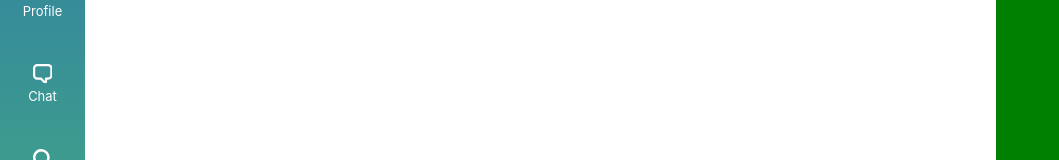
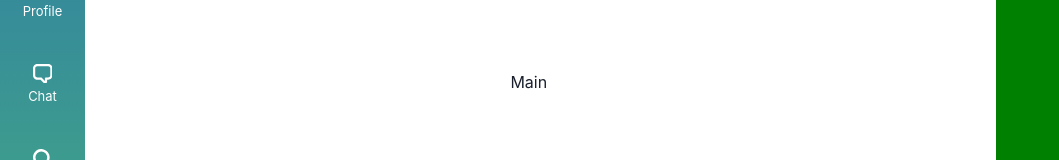
Before and after one commit to transcendence42/ft_transcendence, a React (Create React App) app in the folder front/: page / in a window 1280 px wide. Shown: the part 318-478 px from the top of the page, without its empty margins (0-1059 px from the left). Built offline with nearby package versions, Linux system fonts and the light colour scheme.

Commit message:
feat: route 정상 작동하게 고침

```diff
--- a/front/src/App.tsx
+++ b/front/src/App.tsx
@@ -1,16 +1,38 @@
 import * as React from 'react';
 import { ChakraProvider, Flex, Box, theme, Center } from '@chakra-ui/react';
+import { BrowserRouter as Router, Switch, Route } from 'react-router-dom';
 
 import { Navigation } from './UI/organisms/Navigation';
+import Main from './pages/Main';
+import Profile from './pages/Profile';
+import Chat from './pages/Chat';
+import Game from './pages/Game';
 
 export const App = () => (
   <ChakraProvider theme={theme}>
+    <Router>
       <Flex minH="100vh" flexDirection="row">
         <Box width="85px">
           <Navigation />
         </Box>
-      <Center width="full"></Center>
+        <Center width="full">
+          <Switch>
+            <Route exact path="/">
+              <Main />
+            </Route>
+            <Route path="/profile">
+              <Profile />
+            </Route>
+            <Route path="/chat">
+              <Chat />
+            </Route>
+            <Route path="/game">
+              <Game />
+            </Route>
+          </Switch>
+        </Center>
         <Box width="390px" bg="green" />
       </Flex>
+    </Router>
   </ChakraProvider>
 );
--- a/front/src/UI/organisms/Navigation/index.scss
+++ b/front/src/UI/organisms/Navigation/index.scss
@@ -5,7 +5,4 @@
   display: flex;
   justify-content: center;
   flex-direction: column;
-
-  &__colorModeSwitcher {
-  }
 }
--- a/front/src/UI/organisms/Navigation/index.tsx
+++ b/front/src/UI/organisms/Navigation/index.tsx
@@ -1,36 +1,14 @@
 import React from 'react';
-import { BrowserRouter as Router, Switch, Route } from 'react-router-dom';
 
 import { NavIcons } from '../../molecules/NavIcons';
 import { NavigationData } from './NavigationData';
-
-import Main from '../../../pages/Main';
-import Profile from '../../../pages/Profile';
-import Chat from '../../../pages/Chat';
-import Game from '../../../pages/Game';
 
 import './index.scss';
 
 export const Navigation = () => {
   return (
-    <Router>
-      <div className="navigation-container">
-        <NavIcons NavigationData={NavigationData}></NavIcons>
-      </div>
-      <Switch>
-        <Route exact path="/">
-          <Main />
-        </Route>
-        <Route path="/profile">
-          <Profile />
-        </Route>
-        <Route path="/chat">
-          <Chat />
-        </Route>
-        <Route path="/game">
-          <Game />
-        </Route>
-      </Switch>
-    </Router>
+    <div className="navigation-container">
+      <NavIcons NavigationData={NavigationData}></NavIcons>
+    </div>
   );
 };
--- a/front/src/pages/Main/index.tsx
+++ b/front/src/pages/Main/index.tsx
@@ -1,14 +1,7 @@
 import React from 'react';
 
-import Layout from '../../templates/Layout';
-
 const Main: React.FC = () => {
-  return (
-    <div>
-      Main
-      <Layout></Layout>
-    </div>
-  );
+  return <div>Main</div>;
 };
 
 export default Main;
--- a/front/src/templates/Layout/index.tsx
+++ b/front/src/templates/Layout/index.tsx
@@ -1,14 +1,7 @@
 import React from 'react';
-import { Grid, GridItem } from '@chakra-ui/react';
 
 const Layout = () => {
-  return (
-    <Grid h="1024" templateColumns="repeat(288, 1fr)">
-      <GridItem w="85" colSpan={17} bg="papayawhip"></GridItem>
-      <GridItem colSpan={193} bg="tomato" />
-      <GridItem colSpan={78} bg="papayawhip" />
-    </Grid>
-  );
+  return <></>;
 };
 
 export default Layout;
```
Lines whose indentation alone changed are shown as unchanged.
